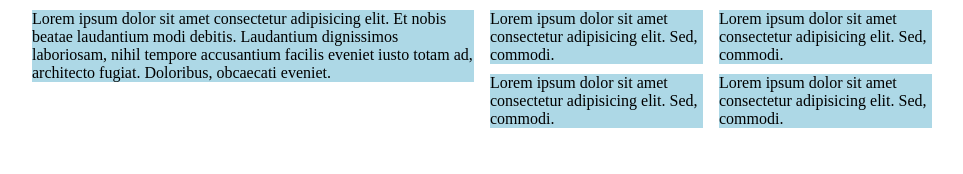
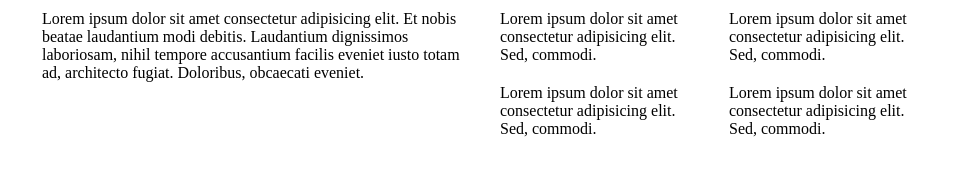
Before and after one commit to GuldanaBaktybekova/29-11-21-repeat, a plain HTML site: page index.html in a window 1280 px wide. Shown: the whole page, without its empty margins (158-1121 px from the left). Drawn offline with Linux system fonts and the light colour scheme.

Commit message:
add ccomment

```diff
--- a/style.css
+++ b/style.css
@@ -1,6 +1,6 @@
 body {
   margin: 0 auto;
- ;
+
 }
 * {
   box-sizing: border-box;
@@ -21,6 +21,11 @@ body {
 .col {
   flex: 1 0 0;
 }
+.col-auto {
+  flex: 0 0 auto;
+}
+
+
 /* .back-white {
   background-color: white;
   border-radius: 10px;
@@ -38,8 +43,8 @@ body {
 
 
 .example {
-  margin-top: 10px;
-  background-color: lightblue;
+  padding: 10px;
+
 }
 
 
```
